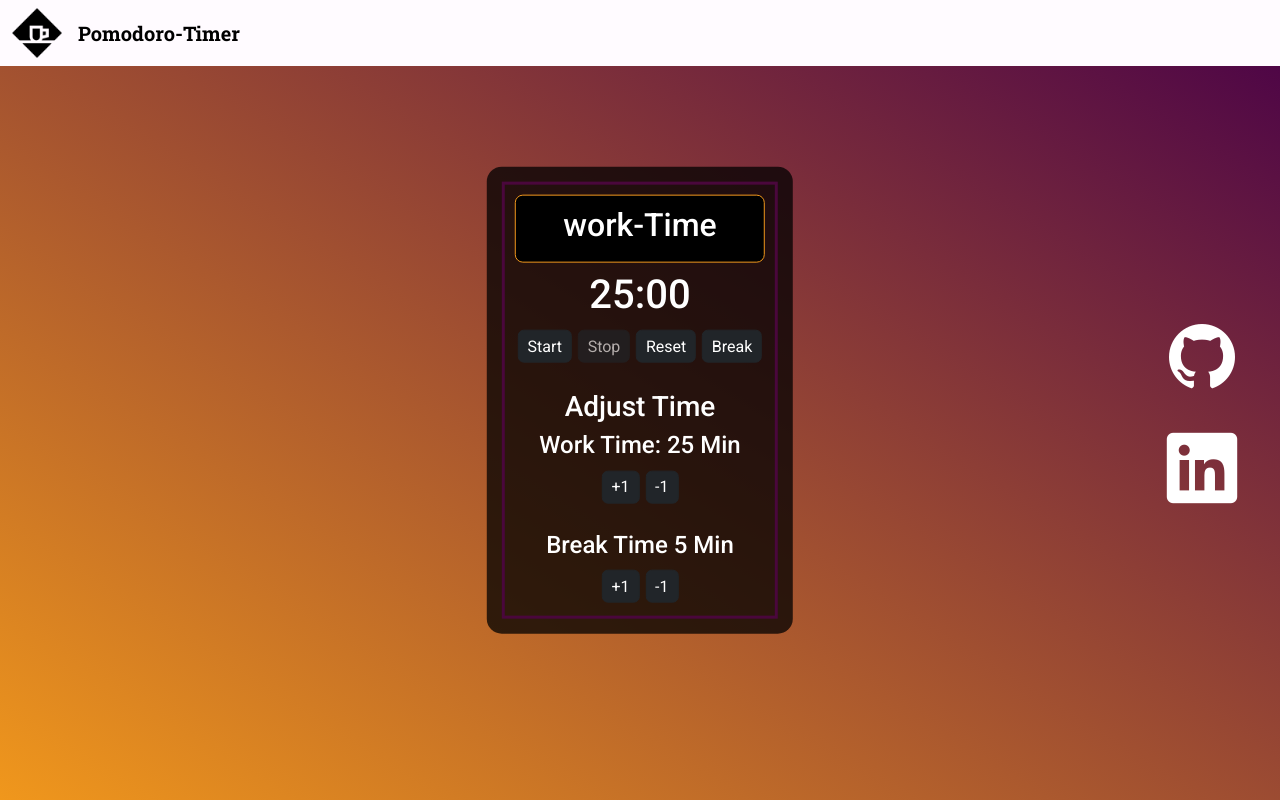
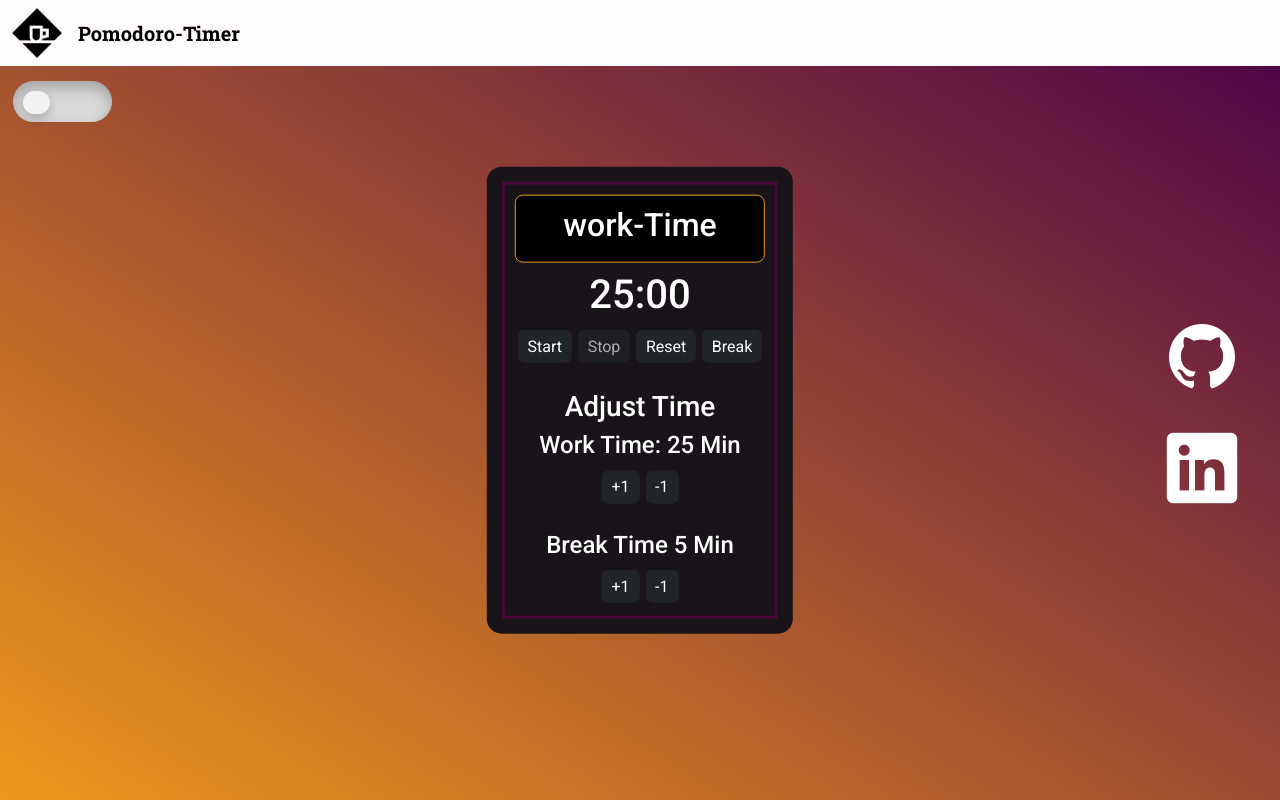
Before and after one commit to JLpensador/Pomodoro_Timer, an Angular app: page / in a window 1280 px wide. Built offline with nearby package versions, Linux system fonts and the light colour scheme.

Commit message:
Style: Adiciona botão dark-mode

```diff
--- a/src/app/app.component.html
+++ b/src/app/app.component.html
@@ -1,7 +1,9 @@
+<header>
+  <app-header></app-header>
+</header>
+<input type="checkbox" id="dark-mode" class="botão" />
+<label for="dark-mode" class="dark-mode"></label>
 <div class="background">
-  <header>
-    <app-header></app-header>
-  </header>
   <main>
     <app-timer></app-timer>
   </main>
--- a/src/app/app.component.scss
+++ b/src/app/app.component.scss
@@ -8,6 +8,24 @@
   font-family: "Roboto", sans-serif;
   font-weight: 100;
   font-style: normal;
+}
+
+.botão:checked ~ .dark-mode:after {
+  left: 90px;
+  transform: translateX(-100%);
+  background: linear-gradient(180deg, #777, #002b36);
+}
+
+.botão:checked ~ .dark-mode {
+  background: #000;
+}
+
+.botão {
+  display: none;
+}
+
+input:checked + label + .background {
+  background-image: linear-gradient(to bottom left, #480048, #002b36);
 }
 
 .background {
@@ -22,3 +40,35 @@
   margin-right: -42px;
   margin-top: -40px;
 }
+
+input:checked + .inputUser:focus ~ .labelInput,
+.inputUser:valid ~ .labelInput {
+  color: #840606;
+}
+
+.dark-mode {
+  position: relative;
+  width: 99px;
+  height: 41px;
+  display: block;
+  background: #d9d9d9;
+  border-radius: 100px;
+  cursor: pointer;
+  box-shadow: inset 0px 5px 15px rgba(0, 0, 0, 0.3),
+    inset 0px -5px 15px rgba(255, 255, 255, 0.3);
+  left: 1%;
+  top: 15px;
+}
+
+.dark-mode:after {
+  content: "";
+  position: absolute;
+  height: 57%;
+  width: 27%;
+  background: #f2f2f2;
+  border-radius: 100px;
+  top: 10px;
+  left: 10px;
+  transition: 0.5s;
+  box-shadow: 0 5px 10px rgba(0, 0, 0, 0.2);
+}
--- a/src/app/components/timer/timer.component.scss
+++ b/src/app/components/timer/timer.component.scss
@@ -17,7 +17,7 @@ fieldset {
   top: 50%;
   left: 50%;
   transform: translate(-50%, -50%);
-  background-color: rgba(0, 0, 0, 0.75);
+  background-color: #181419;
   padding: 15px;
   border-radius: 15px;
   text-align: center;
```
